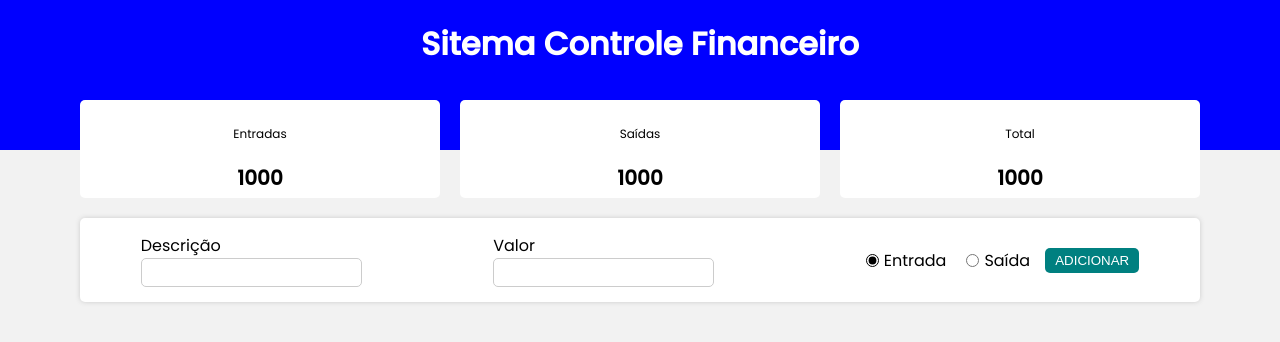
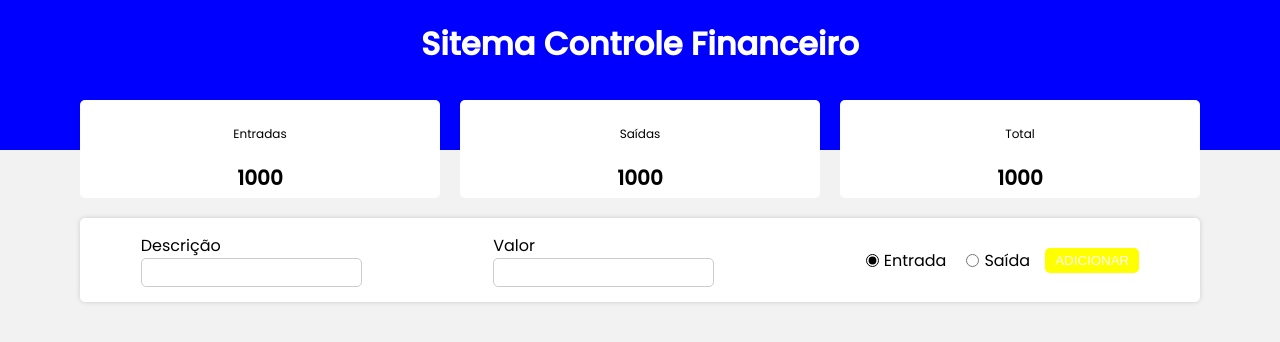
Before and after one commit to AlanFaraj83/Projeto-Controle-de-financas, a React (Create React App) app in the folder financas/: page / in a window 1280 px wide. Shown: the top 342 px of the page. Built offline with nearby package versions, Linux system fonts and the light colour scheme.

Commit message:
:lipstick: feat: Atualizando a pasta Form styles.js

```diff
--- a/financas/src/components/Form/styles.js
+++ b/financas/src/components/Form/styles.js
@@ -60,7 +60,7 @@ export const Button = styled.button`
     border-radius: 5px;
     cursor: pointer;
     color: white;
-    background-color: teal;
+    background-color: yellow;
 
    &:hover {
         background-color: blue;
```
